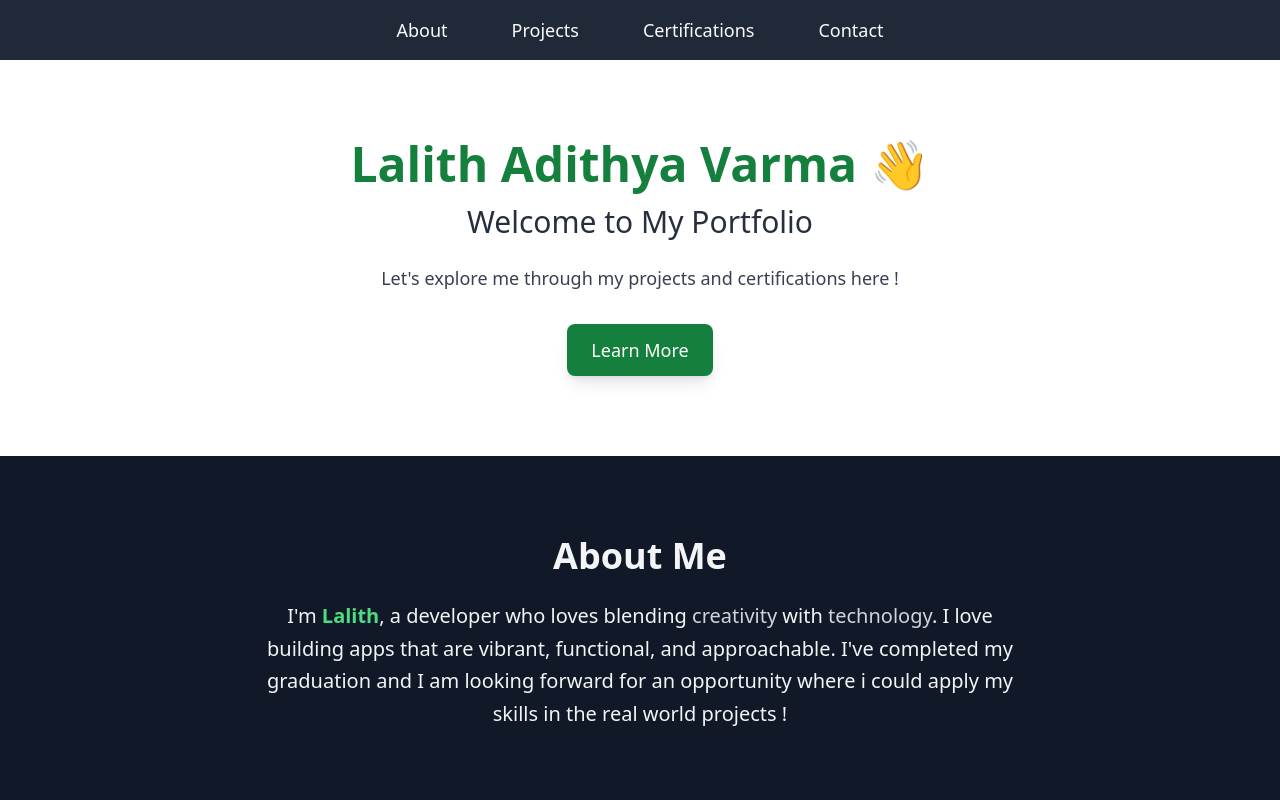
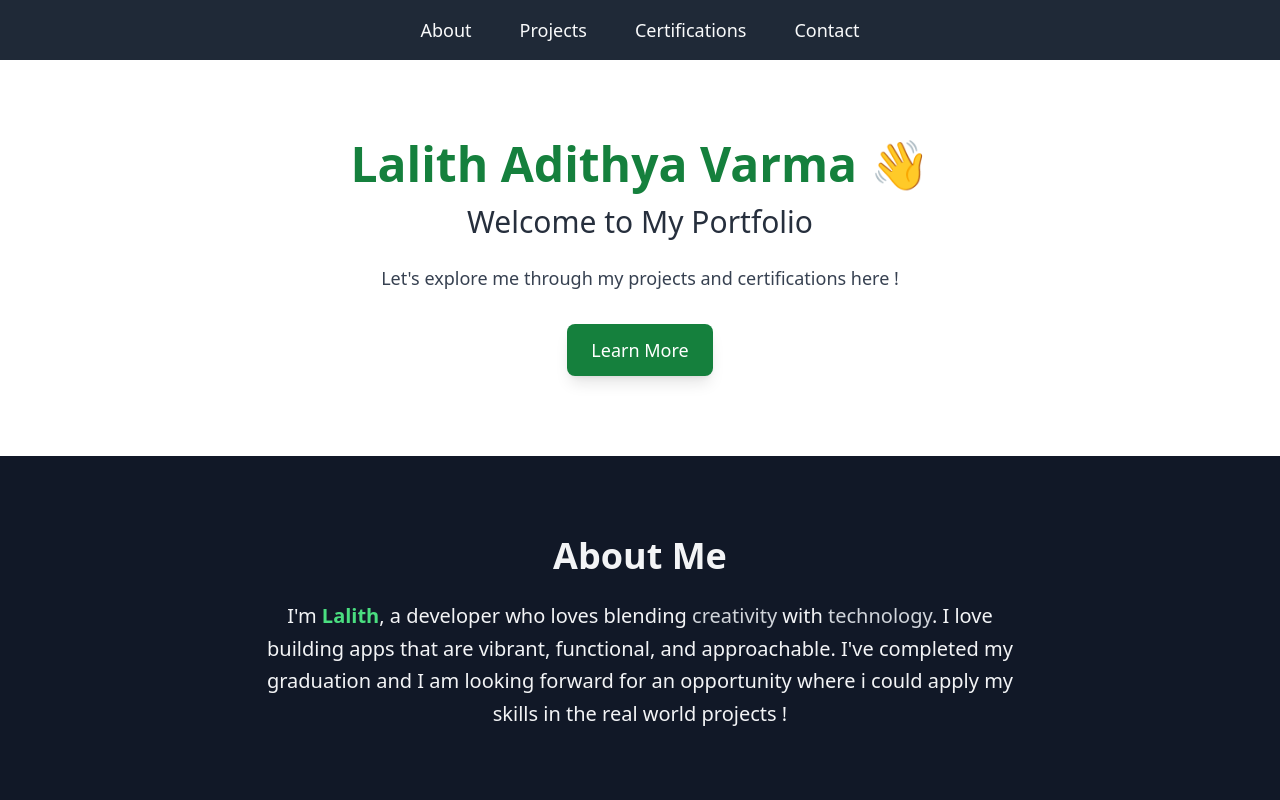
Before and after one commit to lalith4varma/Lalith-portfolio, a React (Create React App) app: page / in a window 1280 px wide. Shown: the top 800 px of the page. Built offline with nearby package versions, Linux system fonts and the light colour scheme.

Commit message:
Update site for latest changes

```diff
--- a/src/Header.js
+++ b/src/Header.js
@@ -3,8 +3,8 @@ import React from "react";
 const Header = () => {
   return (
     <header className="bg-gray-800 text-gray-50 py-4 px-4">
-      <nav className="flex justify-center items-center max-w-7xl mx-auto w-full">
-        <ul className="flex space-x-16 text-lg">
+      <nav className="flex justify-center items-center max-w-6xl mx-auto">
+        <ul className="flex space-x-12 text-lg">
           <li>
             <a href="#about" className="hover:text-green-400">
               About
```
